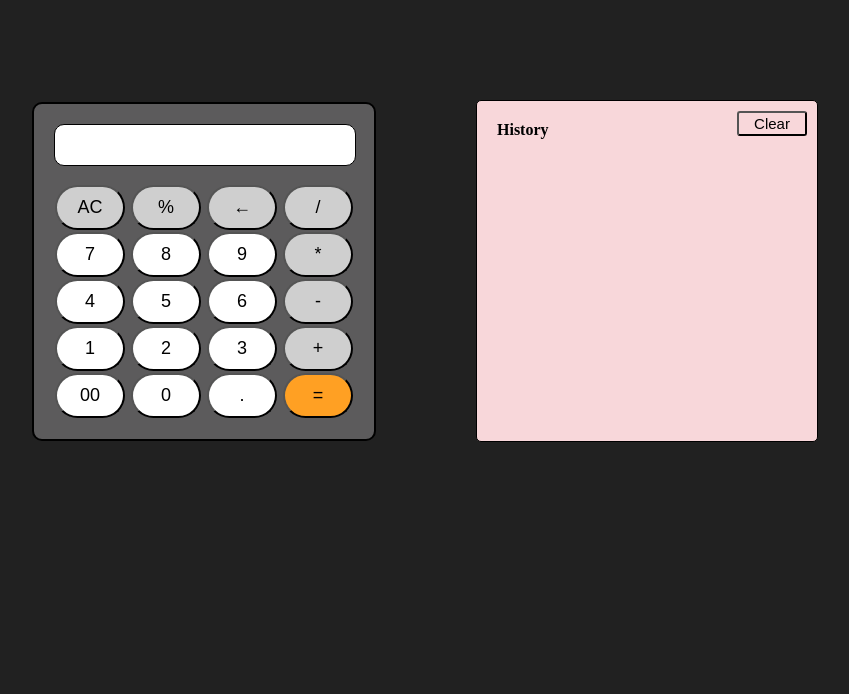
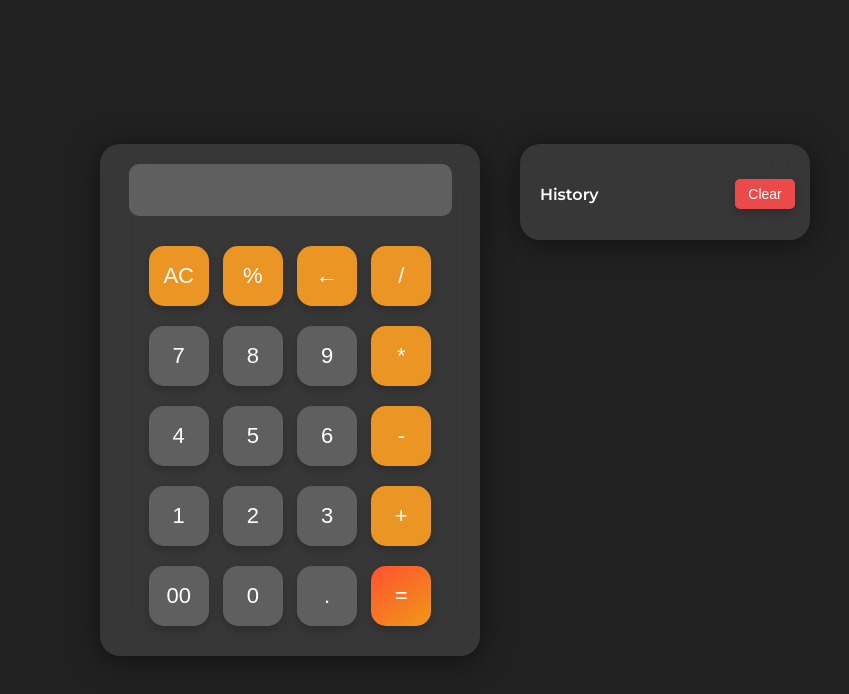
Before and after one commit to PankajPt/JS_TEST, a plain HTML site: page ProjectSet1/calculator/index.html in a window 1280 px wide. Shown: the whole page, without its empty margins (185-1034 px from the left). Drawn offline with Linux system fonts and the light colour scheme.

Commit message:
cosmatics

```diff
--- a/ProjectSet1/calculator/index.html
+++ b/ProjectSet1/calculator/index.html
@@ -3,14 +3,13 @@
 <head>
     <meta charset="UTF-8">
     <meta name="viewport" content="width=device-width, initial-scale=1.0">
+    <title>Basic Calculator</title>
     <link rel="stylesheet" href="style.css" type="text/css">
-    <title>Basic Calculator</title>
 </head>
-<body style="background-color: #212121;">
+<body>
     <div class="container">
         <div class="calculator">
             <input type="text" id="display" disabled>
-            <br>
             <br>
             <button id="ac" onclick="clearDisplay('AC')">AC</button>
             <button id="percent" onclick="getOperator('%')">%</button>
@@ -37,11 +36,11 @@
             <button id="dot" onclick="getNumber('.')">.</button>
             <button id="equalto" onclick="getResult()">=</button>
         </div>
+
         <div id="error-block" class="history">
-            <h4 style="text-align: left; margin: 0px;">History</h4>
+            <h4>History</h4>
             <button id="clearHistory" onclick="clearHistory()">Clear</button>
-            <br>
-            <p id="historyText" style="text-align: left; margin: 0px;"></p>
+            <p id="historyText"></p>
         </div>
     </div>
     <script src="main.js"></script>
--- a/ProjectSet1/calculator/style.css
+++ b/ProjectSet1/calculator/style.css
@@ -1,71 +1,125 @@
+@import url('https://fonts.googleapis.com/css2?family=Montserrat:wght@400;600&display=swap');
+
+body {
+    background-color: #212121;
+    font-family: 'Montserrat', sans-serif;
+    color: #fff;
+    display: flex;
+    justify-content: center;
+    align-items: center;
+    height: 100vh;
+    margin: 0;
+}
+
 .container {
     display: flex;
     flex-direction: row;
-    align-items: center;
-    justify-content: center;
-    margin-top: 20px;
+    justify-content: space-between;
+    align-items: flex-start;
 }
 
 .calculator {
-    width: 300px;
-    margin: 20px;
+    width: 340px;
     padding: 20px;
+    border-radius: 20px;
+    background: rgba(255, 255, 255, 0.1);
+    backdrop-filter: blur(20px);
+    box-shadow: 0 4px 30px rgba(0, 0, 0, 0.5);
     text-align: center;
-    border: 2px solid #000;
+}
+
+#display {
+    width: 90%;
+    height: 50px;
+    border: none;
     border-radius: 10px;
-    background-color: #5c5b5c;
+    font-size: 24px;
+    background-color: rgba(255, 255, 255, 0.2);
+    color: #fff;
+    text-align: right;
+    padding-right: 15px;
+    margin-bottom: 20px;
+}
+
+button {
+    width: 60px;
+    height: 60px;
+    margin: 10px 5px;
+    font-size: 22px;
+    border: none;
+    border-radius: 15px;
+    background: rgba(255, 255, 255, 0.2);
+    color: #fff;
+    box-shadow: 0 4px 10px rgba(0, 0, 0, 0.2);
+    cursor: pointer;
+    transition: background 0.3s ease, transform 0.2s ease;
+}
+
+button:active {
+    transform: scale(0.95);
+}
+
+button:hover {
+    background: rgba(255, 255, 255, 0.3);
+}
+
+#equalto {
+    background: linear-gradient(145deg, #ff512f, #f09819);
+    color: white;
+}
+
+#ac, #percent, #backspace, #division, #star, #minus, #plus {
+    background-color: rgba(255, 160, 35, 0.9);
 }
 
 .history {
-    overflow: auto;
+    width: 250px;
+    background: rgba(255, 255, 255, 0.1);
+    backdrop-filter: blur(20px);
+    border-radius: 20px;
+    padding: 20px;
+    color: #fff;
+    margin-left: 40px;
+    max-height: 350px;
+    overflow-y: auto;
+    box-shadow: 0 4px 30px rgba(0, 0, 0, 0.5);
 }
 
-input {
-    width: 100%;
-    height: 30px;
-    border: 0.5px solid #000;
-    padding: 5px 0;
-    border-radius: 10px;
-    font-size: 18px;
-    background-color: #fff;
+.history h4 {
+    margin-bottom: 10px;
+    font-weight: 600;
 }
 
-button {
-    width: 70px;
-    height: 45px;
-    margin: 1px;
-    font-size: 18px;
-    border-radius: 80px;
-    background-color: white;
-}
+#clearHistory {
+    background-color: rgba(255, 77, 77, 0.9);
+    color: white;
+    border-radius: 5px;
+    border: none;
+    font-size: 14px;
+    width: 60px;
+    height: 30px;
+    box-shadow: 0 4px 10px rgba(0, 0, 0, 0.2);
+    cursor: pointer;
+    transition: background 0.3s ease, transform 0.2s ease;
 
-#ac, #percent, #backspace, #division, #star, #minus, #plus {
-    background-color: rgb(207, 207, 207);
-}
-
-#equalto {
-    background-color: rgb(255, 160, 35);
-}
-
-#error-block {
-    background-color: #f8d7da;
-    border: 1.5px solid #000;
-    border-radius: 5px;
-    width: 300px;
-    height: 300px;
-    margin: 80px;
-    padding: 20px;
-    text-align: center;
-    position: relative;
-}
-
-#clearHistory{
-    background-color: #f8d7da;
-    border-radius: 3px;
+    /* Positioning for alignment */
     position: absolute;
     top: 10px;
     right: 10px;
-    margin: 0px;
-    height: 25px;
-    font-size: 15px;
 }
+
+#clearHistory {
+    background-color: rgba(255, 77, 77, 0.9);
+    color: white;
+    border-radius: 5px;
+    border: none;
+    font-size: 14px;
+    width: 60px;
+    height: 30px;
+    box-shadow: 0 4px 10px rgba(0, 0, 0, 0.2);
+    cursor: pointer;
+    transition: background 0.3s ease, transform 0.2s ease;
+    position: absolute;
+    top: 25px;
+    right: 10px;
+}
```
